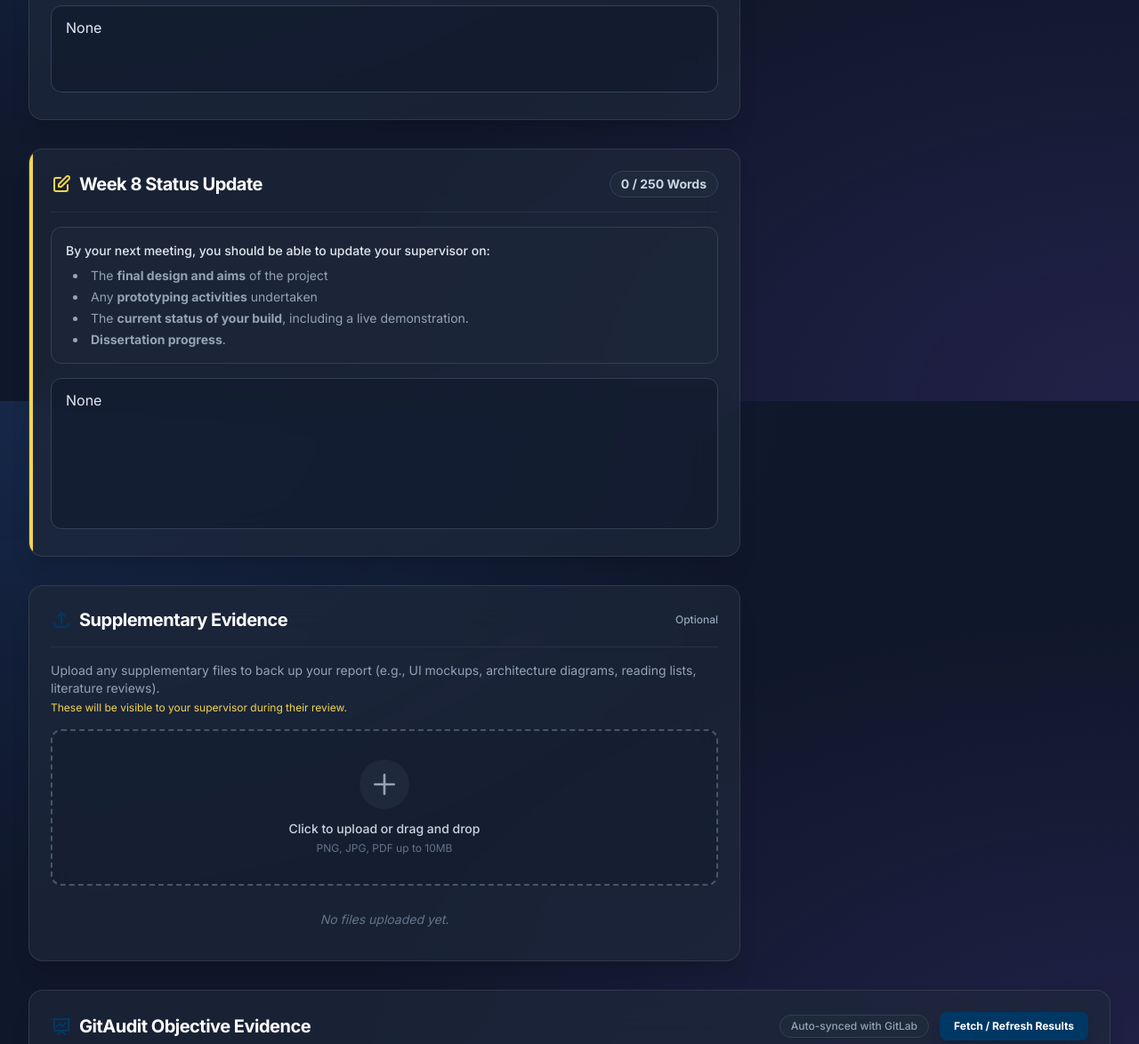
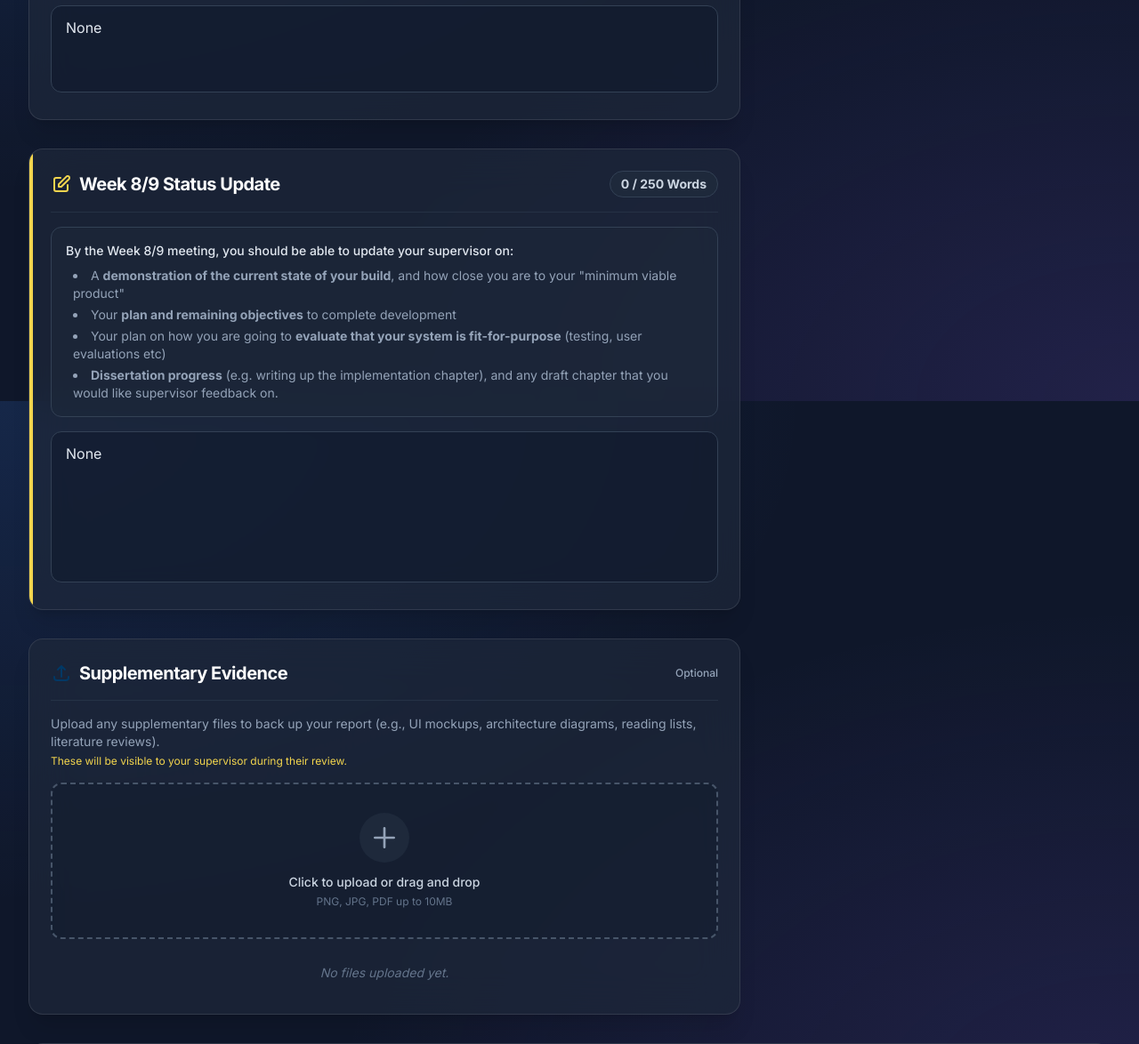
Before and after one commit to kbzce745/gitaudit, a Django app: page /student/ in a window 1280 px wide. Shown: the part 1149-2323 px from the top of the page at 89% size. Run offline with Django 5.2, Linux system fonts and the light colour scheme; the visitor is signed in with stand-in values (Sample User, id 1); data comes from the database, SQL or seed files in the repository; data that the repository does not hold is empty; some libraries are stand-ins or nearby versions.

Commit message:
Fixed a bug causing an incorrect description in the ‘Weekly Status’ section of the student portal/Fixed a bug: incorrect display of student status

```diff
--- a/auditor/templates/auditor/student_dashboard.html
+++ b/auditor/templates/auditor/student_dashboard.html
@@ -85,8 +85,9 @@
     {% endif %}
 
     <!-- Main Dashboard Grid -->
-    <form method="POST" enctype="multipart/form-data" action="{% url 'student_dashboard' %}">
+    <form id="reportForm" method="POST" enctype="multipart/form-data" action="{% url 'student_dashboard' %}">
         {% csrf_token %}
+        <input type="hidden" name="milestones_json" id="milestones_json_input">
         <div class="grid grid-cols-1 lg:grid-cols-3 gap-8 relative z-10">
 
         <!-- Left Column: Tracker Forms & Auto-Audit (2/3 Width) -->
@@ -111,7 +112,7 @@
                     <div
                         class="flex items-center justify-between p-3 rounded-xl bg-slate-800/40 border border-slate-700/50 hover:border-slate-500/50 transition-colors">
                         <span class="text-sm font-medium text-slate-300 w-1/2 truncate pr-2" title="{{ m.name }}">{{ m.name }}</span>
-                        <select onchange="updateColor(this)" class="w-1/2 text-xs font-bold uppercase tracking-wider rounded-lg border-0 py-2 pl-3 pr-8 focus:ring-2 focus:ring-glasgow-gold transition-all cursor-pointer appearance-none bg-no-repeat bg-[right_0.5rem_center] bg-[length:1em_1em]
+                        <select onchange="updateColor(this)" data-name="{{ m.name }}" class="milestone-select w-1/2 text-xs font-bold uppercase tracking-wider rounded-lg border-0 py-2 pl-3 pr-8 focus:ring-2 focus:ring-glasgow-gold transition-all cursor-pointer appearance-none bg-no-repeat bg-[right_0.5rem_center] bg-[length:1em_1em]
                             {% if m.status == 'Not Started' %}bg-slate-700/50 text-slate-300 focus:bg-slate-700{% endif %}
                             {% if m.status == 'On track' %}bg-green-500/20 text-green-400 focus:bg-green-500/30{% endif %}
                             {% if m.status == 'Issues' %}bg-yellow-500/20 text-yellow-400 focus:bg-yellow-500/30{% endif %}
@@ -153,9 +154,9 @@
                     <div>
                         <label class="block text-sm font-medium text-slate-300 mb-2">Completed Activities This
                             week</label>
-                        <textarea
+                        <textarea name="completed"
                             class="w-full bg-slate-900/50 border border-slate-700 rounded-xl px-4 py-3 text-slate-200 placeholder-slate-600 focus:ring-2 focus:ring-glasgow-gold focus:border-transparent transition-all resize-none"
-                            rows="3" placeholder="What have you achieved this week?" {% if report_status == 'Locked' or report_status == 'Reviewed' %}disabled{% endif %}></textarea>
+                            rows="3" placeholder="What have you achieved this week?" {% if report_status == 'Locked' or report_status == 'Reviewed' %}disabled{% endif %}>{{ report.text_completed|default_if_none:"" }}</textarea>
                     </div>
                     <div>
                         <label class="block text-sm font-medium text-slate-300 mb-2">Upcoming Activities – Next
@@ -255,9 +256,9 @@
                     <div class="flex items-center justify-between p-3 bg-slate-800/50 border border-slate-700 rounded-lg">
                         <div class="flex items-center space-x-3 overflow-hidden">
                             {% if img.image %}
-                            <a href="{{ img.image.url }}" target="_blank" class="flex items-center text-sm text-slate-200 hover:text-glasgow-gold truncate">
-                                <svg class="w-5 h-5 text-glasgow-blue mr-2" fill="none" stroke="currentColor" viewBox="0 0 24 24"><path stroke-linecap="round" stroke-linejoin="round" stroke-width="2" d="M4 16l4.586-4.586a2 2 0 012.828 0L16 16m-2-2l1.586-1.586a2 2 0 012.828 0L20 14m-6-6h.01M6 20h12a2 2 0 002-2V6a2 2 0 00-2-2H6a2 2 0 00-2 2v12a2 2 0 002 2z"></path></svg>
-                                View File
+                            <a href="{{ img.image.url }}" target="_blank" class="flex items-center text-sm text-slate-200 hover:text-glasgow-gold truncate" title="{{ img.filename }}">
+                                <svg class="w-5 h-5 flex-shrink-0 text-glasgow-blue mr-2" fill="none" stroke="currentColor" viewBox="0 0 24 24"><path stroke-linecap="round" stroke-linejoin="round" stroke-width="2" d="M4 16l4.586-4.586a2 2 0 012.828 0L16 16m-2-2l1.586-1.586a2 2 0 012.828 0L20 14m-6-6h.01M6 20h12a2 2 0 002-2V6a2 2 0 00-2-2H6a2 2 0 00-2 2v12a2 2 0 002 2z"></path></svg>
+                                <span class="truncate">{{ img.filename }}</span>
                             </a>
                             {% endif %}
                         </div>
@@ -541,6 +542,20 @@
                 }
             }
         });
+
+        // Serialize milestones before form submission
+        document.getElementById('reportForm').addEventListener('submit', function() {
+            const milestones = [];
+            const selects = document.querySelectorAll('.milestone-select');
+            selects.forEach(sel => {
+                milestones.push({
+                    name: sel.getAttribute('data-name'),
+                    status: sel.value
+                });
+            });
+            document.getElementById('milestones_json_input').value = JSON.stringify(milestones);
+        });
+
         // --- Chart.js Initialization for GitAudit Objective Evidence ---
         document.addEventListener("DOMContentLoaded", function() {
             // Common Chart.js options for dark theme
--- a/auditor/templates/auditor/teacher_dashboard.html
+++ b/auditor/templates/auditor/teacher_dashboard.html
@@ -86,6 +86,10 @@
                 <a href="{% url 'teacher_student_review' student.id %}" class="inline-flex items-center justify-center px-4 py-2 bg-gradient-to-r from-glasgow-blue to-glasgow-gold hover:from-glasgow-blueHover hover:to-yellow-400 text-white text-sm font-bold rounded-lg transition-all shadow-lg shadow-glasgow-blue/20">
                     Review Now
                 </a>
+                {% elif student.status == 'Draft' %}
+                <button disabled class="inline-flex items-center justify-center px-4 py-2 bg-slate-900 text-slate-500 text-sm font-bold rounded-lg border border-slate-800 cursor-not-allowed">
+                    Drafting...
+                </button>
                 {% else %}
                 <a href="{% url 'teacher_student_review' student.id %}" class="inline-flex items-center justify-center px-4 py-2 bg-slate-800 hover:bg-slate-700 text-slate-300 text-sm font-bold rounded-lg border border-slate-700 transition-colors">
                     View
--- a/auditor/views.py
+++ b/auditor/views.py
@@ -8,6 +8,50 @@ import json
 from django.http import JsonResponse
 from .models import BiWeeklyReport, DailyGitAudit, EvidenceImage
 from .services import fetch_weekly_diffs, analyze_diff_with_ollama
+
+def get_bi_weekly_data(week):
+    if week <= 4:
+        return {
+            'title': 'Week 3/4 Status Update',
+            'intro': 'By your meeting in Week 3/4, you should be able to update your supervisor on:',
+            'items': [
+                'A <strong>clearly defined project topic</strong>',
+                'What <strong>requirements capture, background reading, and literature review</strong> you\'ve conducted, and what you\'ve found.',
+                'Any <strong>additional research</strong> into tools, frameworks, APIs you\'ve done that will help you toward design and implementation.'
+            ]
+        }
+    elif week <= 7:
+        return {
+            'title': 'Week 6/7 Status Update',
+            'intro': 'By the Week 6/7 meeting, you should be able to update your supervisor on:',
+            'items': [
+                'The <strong>final design and aims</strong> of the project',
+                'Any <strong>prototyping</strong> activities undertaken',
+                'The <strong>current status of your build</strong>, including a <strong>live demonstration</strong> of your development environment.',
+                '<strong>Dissertation progress</strong> (e.g. writing up the introduction, background/requirements and design chapters).'
+            ]
+        }
+    elif week <= 9:
+        return {
+            'title': 'Week 8/9 Status Update',
+            'intro': 'By the Week 8/9 meeting, you should be able to update your supervisor on:',
+            'items': [
+                'A <strong>demonstration of the current state of your build</strong>, and how close you are to your "minimum viable product"',
+                'Your <strong>plan and remaining objectives</strong> to complete development',
+                'Your plan on how you are going to <strong>evaluate that your system is fit-for-purpose</strong> (testing, user evaluations etc)',
+                '<strong>Dissertation progress</strong> (e.g. writing up the implementation chapter), and any draft chapter that you would like supervisor feedback on.'
+            ]
+        }
+    else:
+        return {
+            'title': 'Week 10/11 Status Update',
+            'intro': 'By the Week 10/11 meeting, you should be able to update your supervisor on:',
+            'items': [
+                'The <strong>results of any evaluations and testing</strong> conducted or in-progress',
+                '<strong>Remaining dissertation writing</strong> (e.g. evaluation, discussion, conclusions), and your plan for the last 2 weeks and final write-up.',
+                'Any remaining content you would like supervisor feedback on, if they have time.'
+            ]
+        }
 
 def login_view(request):
     if request.user.is_authenticated:
@@ -46,8 +90,8 @@ def student_dashboard(request):
     # Fetch the latest report for this student
     report = BiWeeklyReport.objects.filter(student=request.user).order_by('-created_at').first()
 
-    # If no report exists, or the latest one is fully reviewed, start a new draft
-    if not report or report.status == 'Reviewed':
+    # If no report exists, start a new draft
+    if not report:
         report = BiWeeklyReport.objects.create(
             student=request.user,
             status='Draft',
@@ -61,23 +105,13 @@ def student_dashboard(request):
 
         action = request.POST.get('action', '')
 
-        # Handle Image Deletion
-        if action.startswith('delete_image_'):
-            image_id = action.replace('delete_image_', '')
-            try:
-                img = EvidenceImage.objects.get(id=image_id, report=report)
-                img.delete()
-                messages.success(request, 'Image deleted successfully.')
-            except EvidenceImage.DoesNotExist:
-                messages.error(request, 'Image not found or already deleted.')
-            return redirect('student_dashboard')
-
         # Regardless of action, save the text areas
+        report.text_completed = request.POST.get('completed', report.text_completed)
         report.text_design = request.POST.get('design', report.text_design)
         report.text_prototype = request.POST.get('prototype', report.text_prototype)
         report.text_dissertation = request.POST.get('dissertation', report.text_dissertation)
         report.text_agenda = request.POST.get('agenda', report.text_agenda)
-        report.save()
+
         # Save milestones if sent from frontend
         milestones_json = request.POST.get('milestones_json')
         if milestones_json:
@@ -85,6 +119,18 @@ def student_dashboard(request):
                 report.milestones = json.loads(milestones_json)
             except:
                 pass
+        report.save()
+
+        # Handle Image Deletion
+        if action.startswith('delete_image_'):
+            image_id = action.replace('delete_image_', '')
+            try:
+                img = EvidenceImage.objects.get(id=image_id, report=report)
+                img.delete()
+                messages.success(request, 'Evidence deleted successfully.')
+            except EvidenceImage.DoesNotExist:
+                messages.error(request, 'Evidence not found or already deleted.')
+            return redirect('student_dashboard')
 
         # Handle images
         for img in request.FILES.getlist('images'):
@@ -147,20 +193,12 @@ def student_dashboard(request):
         report.save()
 
     # Dynamic Bi-Weekly Status Logic
-    bi_weekly_data = {
-        'title': report.title,
-        'intro': f'By your next meeting, you should be able to update your supervisor on:',
-        'items': [
-            'The <strong>final design and aims</strong> of the project',
-            'Any <strong>prototyping activities</strong> undertaken',
-            'The <strong>current status of your build</strong>, including a live demonstration.',
-            '<strong>Dissertation progress</strong>.'
-        ]
-    }
+    current_week = 8
+    bi_weekly_data = get_bi_weekly_data(current_week)
 
     context = {
         'report': report,
-        'current_week': 8,
+        'current_week': current_week,
         'report_status': report.status,
         'next_meeting_date': report.meeting_date or '2026-10-24',
         'next_meeting_days': 12,
@@ -245,7 +283,7 @@ def teacher_student_review(request, student_id):
         if verdict == 'approve':
             report.status = 'Reviewed'
         elif verdict == 'reject':
-            report.status = 'Changes Requested'
+            report.status = 'Draft'
 
         report.save()
         messages.success(request, f'Report status updated to {report.status}')
@@ -254,25 +292,17 @@ def teacher_student_review(request, student_id):
     repo = student.repositories.first()
     project_title = repo.name if repo else 'CS Project'
 
+    current_week = 8
     student_info = {
         'id': student.id,
         'name': student.get_full_name() or student.username,
         'avatar': f'https://ui-avatars.com/api/?name={student.username}&background=003865&color=fff',
         'project_title': project_title,
-        'current_week': 8,
+        'current_week': current_week,
         'report_status': report.status,
     }
 
-    bi_weekly_data = {
-        'title': report.title,
-        'intro': 'By the next meeting, you should be able to update your supervisor on:',
-        'items': [
-            'The <strong>final design and aims</strong> of the project',
-            'Any <strong>prototyping activities</strong> undertaken',
-            'The <strong>current status of your build</strong>, including a live demonstration.',
-            '<strong>Dissertation progress</strong>.'
-        ]
-    }
+    bi_weekly_data = get_bi_weekly_data(current_week)
 
     # Fetch daily audits for this report
     daily_audits = report.daily_audits.all().order_by('date')
```
Also changed, not shown: auditor/models.py (+7 -1 lines), auditor/templates/auditor/teacher_student_review.html (+4 -3 lines), auditor/migrations/0007_biweeklyreport_text_completed_and_more.py (added).
